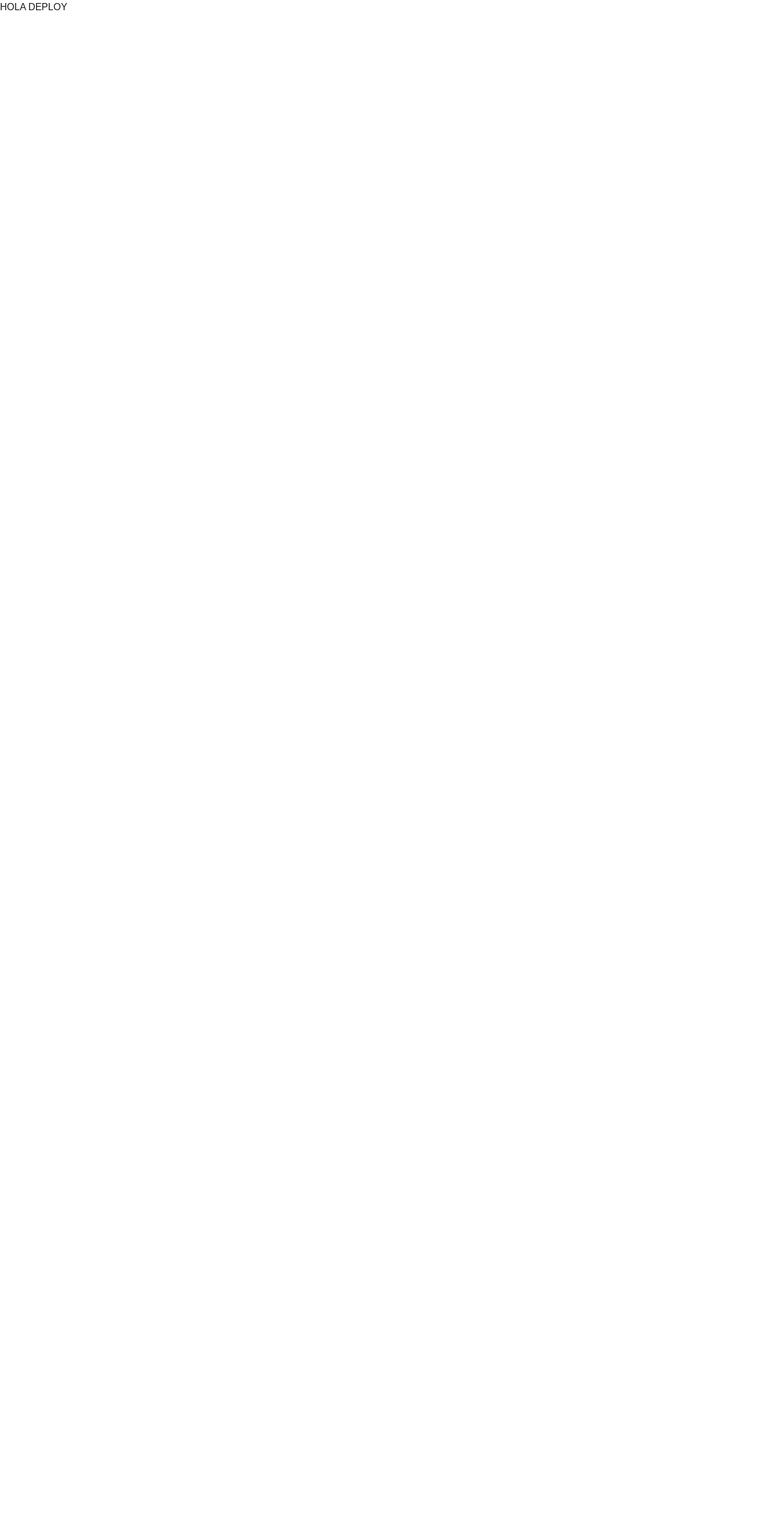
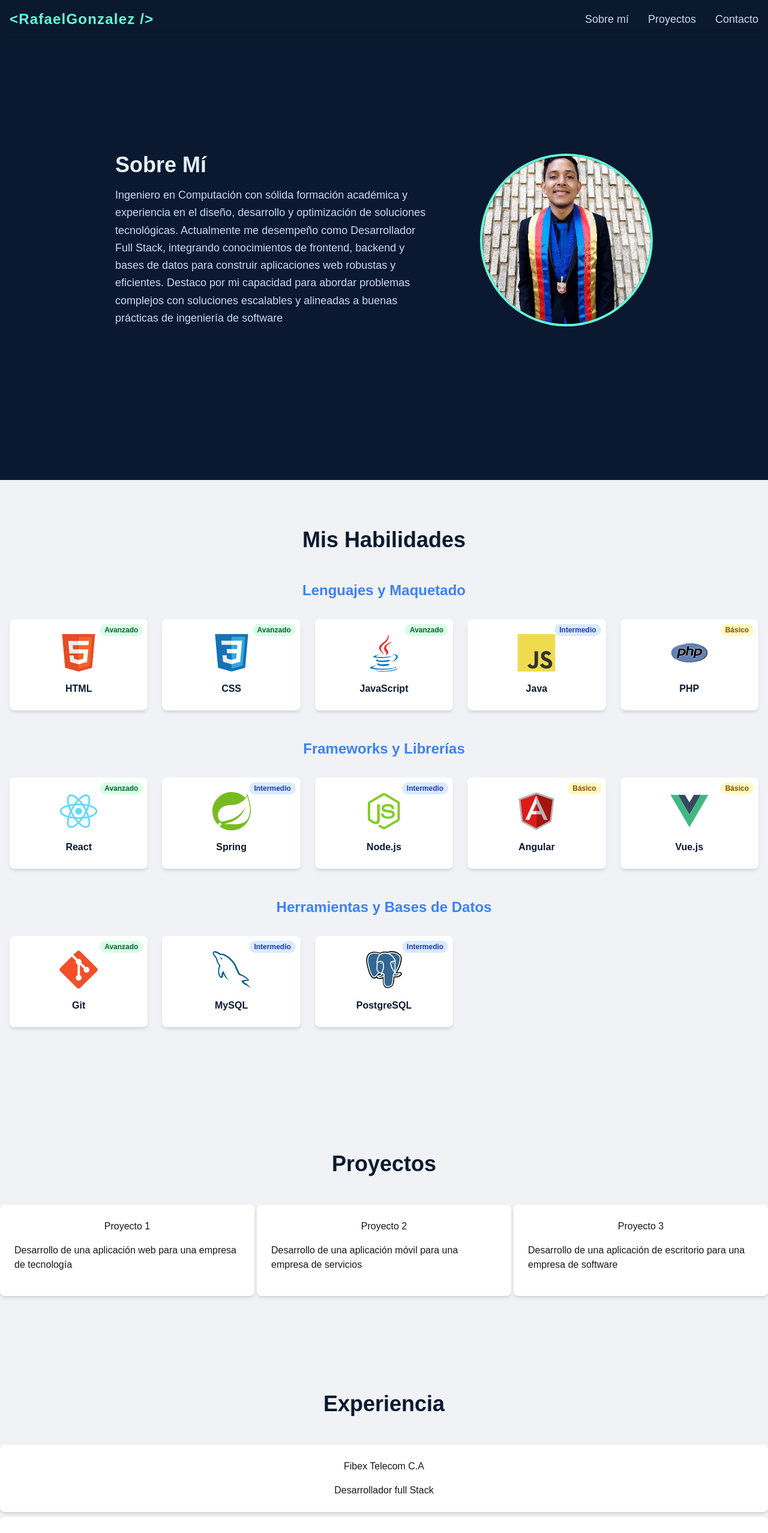
Before and after one commit to rafaeligs4/portfolio, a Next.js app: page /portfolio/ in a window 1280 px wide. Shown: the top 2555 px of the page at 60% size. Before the commit the page ends 800 px from the top, so only its background shows below. Built offline with nearby package versions, Linux system fonts and the light colour scheme.

Commit message:
fix: finifsh test

```diff
--- a/src/app/page.tsx
+++ b/src/app/page.tsx
@@ -54,7 +54,22 @@ const experience:  {
 export default function Home() {
   return (
     <>
-  <h1>HOLA DEPLOY </h1>
+
+    <HeaderComponent></HeaderComponent>
+
+    <AboutMeSection name="Texting" imageAvatarUrl="/img/imagen_cv.jpg" description=" Ingeniero en Computación con sólida formación académica y experiencia en el diseño, desarrollo y optimización de
+ soluciones tecnológicas. Actualmente me desempeño como Desarrollador Full Stack, integrando conocimientos de
+ frontend, backend y bases de datos para construir aplicaciones web robustas y eficientes. Destaco por mi capacidad para
+ abordar problemas complejos con soluciones escalables y alineadas a buenas prácticas de ingeniería de software"></AboutMeSection>
+
+
+  <SkillsSection></SkillsSection>
+
+
+  <ProjectsComponent projects={projects} nameTitle="Proyectos"></ProjectsComponent>
+
+  <ExperienceComponent experience={experience} titleSection="Experiencia" ></ExperienceComponent>
+  <ContactComponent></ContactComponent>
   </>
   );
 }
```
